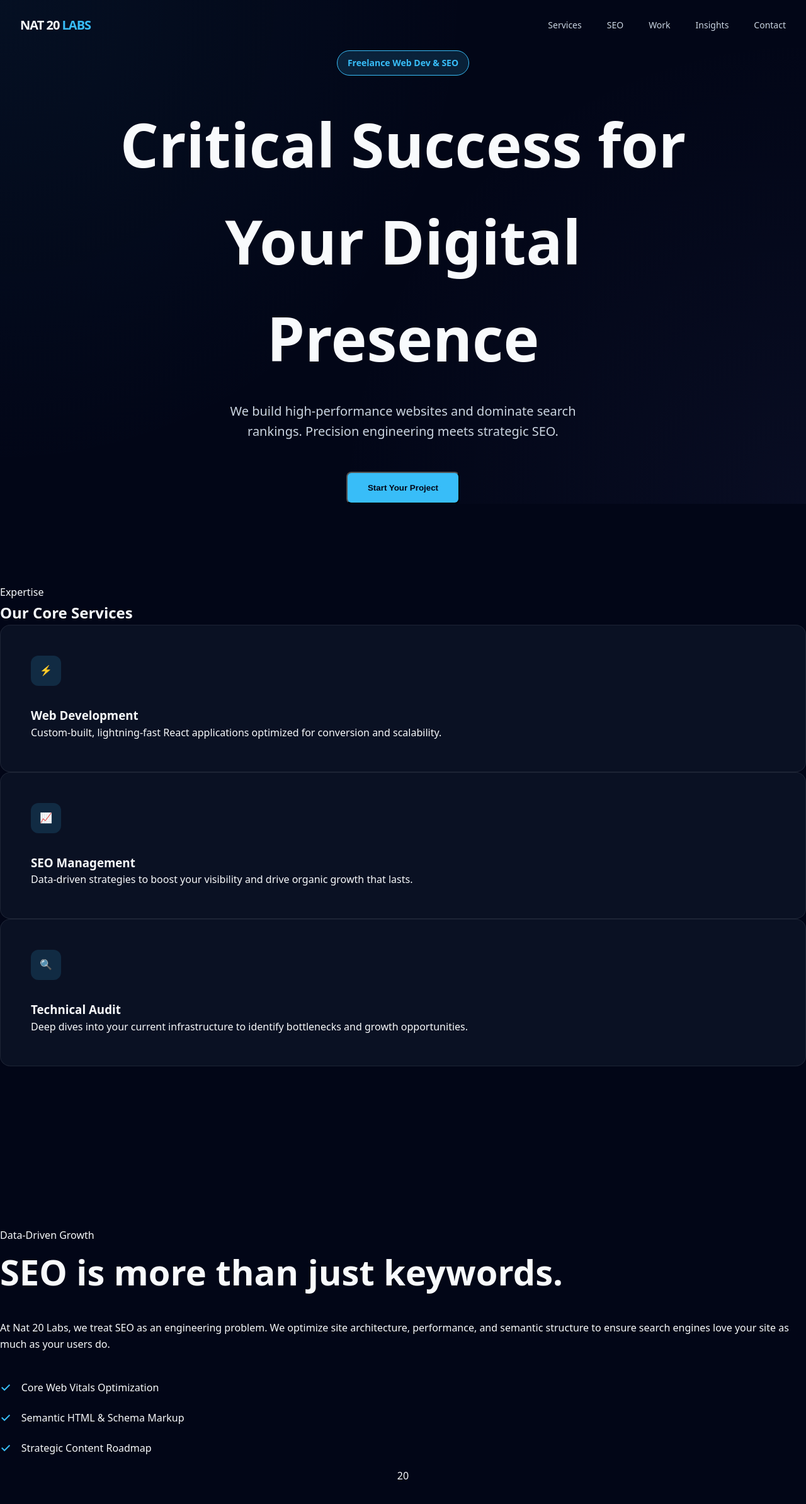
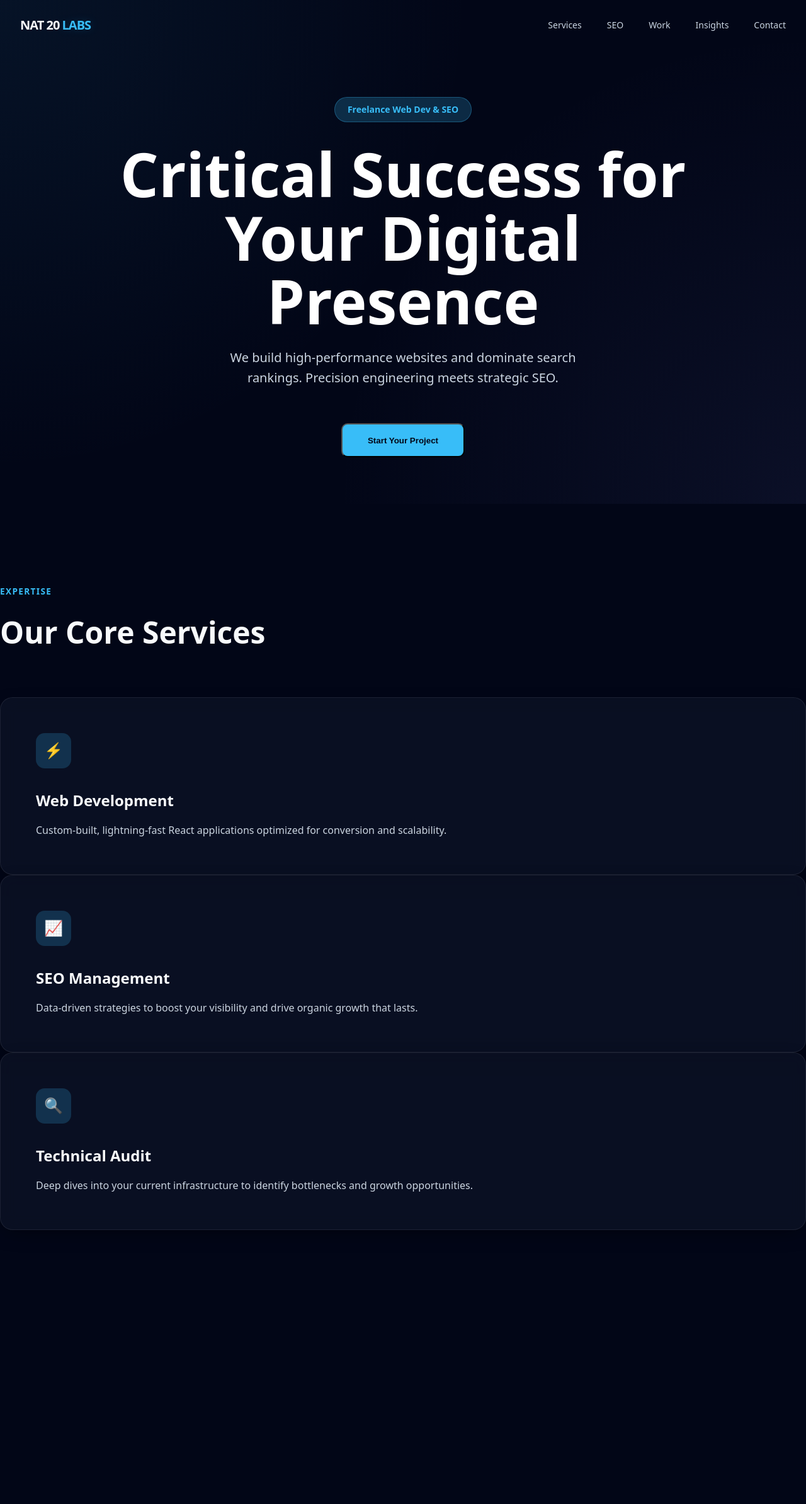
Before and after one commit to The-RavenKing/Nat20labs-site, a React (Vite) app: page / in a window 1280 px wide. Shown: the top 2388 px of the page at 63% size. Built offline with nearby package versions, Linux system fonts and the light colour scheme.

Commit message:
Design: Restored premium visual flair with zero performance impact using Intersection Observer

```diff
--- a/index.html
+++ b/index.html
@@ -14,54 +14,57 @@
       :root {
         --bg-primary: #020617; --bg-secondary: #0f172a; --bg-tertiary: #1e293b;
         --text-primary: #f8fafc; --text-secondary: #cbd5e1; --text-muted: #94a3b8;
-        --accent: #38bdf8; --accent-secondary: #818cf8; --accent-glow: rgba(56, 189, 248, 0.15);
-        --border: rgba(255, 255, 255, 0.08); --transition-fast: 0.2s ease;
-        --transition-slow: 0.5s cubic-bezier(0.4, 0, 0.2, 1);
+        --accent: #38bdf8; --accent-secondary: #818cf8; --accent-glow: rgba(56, 189, 248, 0.2);
+        --border: rgba(255, 255, 255, 0.08); --transition-fast: 0.25s cubic-bezier(0.4, 0, 0.2, 1);
       }
       * { margin: 0; padding: 0; box-sizing: border-box; }
       body { background-color: var(--bg-primary); color: var(--text-primary); font-family: system-ui, -apple-system, sans-serif; line-height: 1.6; -webkit-font-smoothing: antialiased; overflow-x: hidden; text-rendering: optimizeSpeed; }
       .container { max-width: 1280px; margin: 0 auto; padding: 0 2rem; }
       .section { padding: 8rem 0; position: relative; content-visibility: auto; contain-intrinsic-size: 1px 500px; }
 
-      /* Navbar */
+      /* Navbar - Sleeker Glass */
       .navbar { position: fixed; top: 0; left: 0; right: 0; height: 80px; display: flex; align-items: center; justify-content: space-between; z-index: 1000; transition: var(--transition-fast); }
       .navbar.scrolled { height: 64px; background: rgba(2, 6, 23, 0.8); backdrop-filter: blur(12px); border-bottom: 1px solid var(--border); }
       .logo { font-size: 1.25rem; font-weight: 900; letter-spacing: -0.05em; color: var(--text-primary); }
-      .logo span { color: var(--accent); }
+      .logo span { color: var(--accent); text-shadow: 0 0 15px var(--accent-glow); }
       .nav-links { display: flex; gap: 2.5rem; }
-      .nav-link { font-size: 0.875rem; font-weight: 500; color: var(--text-secondary); transition: var(--transition-fast); text-decoration: none; }
+      .nav-link { font-size: 0.875rem; font-weight: 500; color: var(--text-secondary); transition: var(--transition-fast); text-decoration: none; position: relative; }
       .nav-link:hover { color: var(--accent); }
+      .nav-link::after { content: ''; position: absolute; bottom: -4px; left: 0; width: 0; height: 2px; background: var(--accent); transition: width 0.3s; }
+      .nav-link:hover::after { width: 100%; }
 
-      /* Hero */
-      .hero { min-height: 100vh; display: flex; flex-direction: column; justify-content: center; align-items: center; text-align: center; padding-top: 80px; background: radial-gradient(circle at 0% 0%, rgba(56, 189, 248, 0.05) 0%, transparent 50%), radial-gradient(circle at 100% 100%, rgba(129, 140, 248, 0.05) 0%, transparent 50%); }
-      .hero-badge { background: var(--accent-glow); color: var(--accent); padding: 0.5rem 1rem; border-radius: 99px; font-size: 0.875rem; font-weight: 600; margin-bottom: 2rem; border: 1px solid var(--accent); }
-      .hero-title { font-size: clamp(3rem, 10vw, 6rem); margin-bottom: 1.5rem; max-width: 900px; font-weight: 800; color: var(--text-primary); }
-      .hero p { max-width: 600px; margin-bottom: 3rem; font-size: 1.25rem; color: var(--text-secondary); }
+      /* Hero - Instant Paint H1, Animated Subtext */
+      .hero { min-height: 100vh; display: flex; flex-direction: column; justify-content: center; align-items: center; text-align: center; padding-top: 80px; background: radial-gradient(circle at 0% 0%, rgba(56, 189, 248, 0.07) 0%, transparent 50%), radial-gradient(circle at 100% 100%, rgba(129, 140, 248, 0.07) 0%, transparent 50%); }
+      .hero-badge { background: var(--accent-glow); color: var(--accent); padding: 0.5rem 1.25rem; border-radius: 99px; font-size: 0.875rem; font-weight: 600; margin-bottom: 2rem; border: 1px solid rgba(56, 189, 248, 0.3); }
+      .hero-title { font-size: clamp(3rem, 10vw, 6rem); margin-bottom: 1.5rem; max-width: 900px; font-weight: 800; color: #fff; line-height: 1.05; }
+      .hero p { max-width: 600px; margin-bottom: 3.5rem; font-size: 1.25rem; color: var(--text-secondary); opacity: 0; animation: fadeInUp 0.8s 0.2s forwards; }
 
-      /* Cards & Grid */
-      .grid { display: grid; grid-template-columns: repeat(auto-fit, minmax(300px, 1fr)); gap: 2rem; }
-      .glass { background: rgba(15, 23, 42, 0.7); backdrop-filter: blur(12px); border: 1px solid var(--border); }
-      .card { padding: 2.5rem; border-radius: 1rem; transition: transform 0.3s; }
-      .service-card { padding: 3rem; border-radius: 16px; transition: var(--transition-slow); }
-      .service-card:hover { background: var(--bg-secondary); transform: translateY(-8px); }
-      .service-icon { width: 48px; height: 48px; background: var(--accent-glow); border-radius: 12px; display: flex; align-items: center; justify-content: center; color: var(--accent); margin-bottom: 2rem; }
+      /* Cards & Grids - Restoring Depth */
+      .grid { display: grid; grid-template-columns: repeat(auto-fit, minmax(320px, 1fr)); gap: 2.5rem; }
+      .glass { background: rgba(15, 23, 42, 0.6); backdrop-filter: blur(12px); border: 1px solid var(--border); box-shadow: 0 10px 30px -10px rgba(0,0,0,0.5); }
+      .service-card { padding: 3.5rem; border-radius: 20px; transition: var(--transition-fast); cursor: default; }
+      .service-card:hover { transform: translateY(-10px); background: rgba(30, 41, 59, 0.8); border-color: var(--accent); box-shadow: 0 20px 40px -15px rgba(56, 189, 248, 0.1); }
+      .service-icon { width: 56px; height: 56px; background: var(--accent-glow); border-radius: 14px; display: flex; align-items: center; justify-content: center; color: var(--accent); margin-bottom: 2rem; font-size: 1.5rem; }
 
-      .btn { display: inline-flex; align-items: center; justify-content: center; padding: 1rem 2rem; border-radius: 8px; font-weight: 600; transition: var(--transition-fast); text-decoration: none; }
+      .btn { display: inline-flex; align-items: center; justify-content: center; padding: 1.1rem 2.5rem; border-radius: 10px; font-weight: 700; transition: var(--transition-fast); text-decoration: none; }
       .btn-primary { background: var(--accent); color: var(--bg-primary); }
+      .btn-primary:hover { transform: scale(1.03); box-shadow: 0 0 25px var(--accent-glow); }
 
-      /* Animations */
-      @keyframes fadeInUp { from { opacity: 0; transform: translateY(20px); } to { opacity: 1; transform: translateY(0); } }
-      .reveal { opacity: 0; animation: fadeInUp 0.8s forwards; }
-      .reveal-delay-1 { animation-delay: 0.2s; } .reveal-delay-2 { animation-delay: 0.4s; }
+      /* Animations - Optimized */
+      @keyframes fadeInUp { from { opacity: 0; transform: translateY(25px); } to { opacity: 1; transform: translateY(0); } }
+      .reveal { opacity: 0; }
+      .reveal.active { animation: fadeInUp 0.8s cubic-bezier(0.4, 0, 0.2, 1) forwards; }
 
-      /* Markdown & Blog */
-      .markdown-content p { margin-bottom: 1.5rem; color: var(--text-secondary); }
-      .markdown-content h2 { color: var(--text-primary); margin: 2rem 0 1rem; }
+      /* Markdown */
+      .markdown-content { font-size: 1.15rem; line-height: 1.8; color: var(--text-secondary); }
+      .markdown-content h2 { color: #fff; margin: 3rem 0 1.5rem; font-size: 2.25rem; }
+      .markdown-content p { margin-bottom: 1.5rem; }
 
       @media (max-width: 768px) {
         .nav-links { display: none; }
-        .hero-title { font-size: 3.2rem; }
+        .hero-title { font-size: 3.4rem; letter-spacing: -0.02em; }
         .section { padding: 5rem 0; }
+        .service-card { padding: 2.5rem; }
       }
     </style>
 
--- a/src/App.tsx
+++ b/src/App.tsx
@@ -3,7 +3,7 @@ import { siteContent } from './content'
 import { blogPosts } from './content/blog'
 import type { BlogPost } from './content/blog'
 
-// Lazy load the markdown component to reduce initial bundle size
+// Lazy load the markdown component
 const ReactMarkdown = lazy(() => import('react-markdown'));
 
 function App() {
@@ -15,33 +15,26 @@ function App() {
       setScrolled(window.scrollY > 50);
     };
     window.addEventListener('scroll', handleScroll);
-    return () => window.removeEventListener('scroll', handleScroll);
-  }, []);
+
+    // Intersection Observer for reveal animations
+    const observer = new IntersectionObserver((entries) => {
+      entries.forEach(entry => {
+        if (entry.isIntersecting) {
+          entry.target.classList.add('active');
+        }
+      });
+    }, { threshold: 0.1 });
+
+    document.querySelectorAll('.reveal').forEach(el => observer.observe(el));
+
+    return () => {
+      window.removeEventListener('scroll', handleScroll);
+      observer.disconnect();
+    };
+  }, [selectedPost]); // Re-run if we navigate back to home
 
   return (
     <div className="app">
-      <script type="application/ld+json">
-        {JSON.stringify({
-          "@context": "https://schema.org",
-          "@type": "ProfessionalService",
-          "name": "Nat 20 Labs",
-          "image": "https://nat20labs.com/logo.png",
-          "@id": "https://nat20labs.com",
-          "url": "https://nat20labs.com",
-          "address": {
-            "@type": "PostalAddress",
-            "addressLocality": "London",
-            "addressRegion": "Greater London",
-            "addressCountry": "GB"
-          },
-          "geo": {
-            "@type": "GeoCoordinates",
-            "latitude": 51.5074,
-            "longitude": -0.1278
-          }
-        })}
-      </script>
-
       <header>
         <nav className={`navbar container ${scrolled ? 'scrolled' : ''}`}>
           <div className="logo">
@@ -61,40 +54,40 @@ function App() {
         {!selectedPost ? (
           <>
             <section className="hero container">
-              <div className="hero-badge reveal">Freelance Web Dev & SEO</div>
+              <div className="hero-badge">Freelance Web Dev & SEO</div>
               <h1 className="hero-title">{siteContent.hero.title}</h1>
-              <p className="reveal reveal-delay-2">{siteContent.hero.subtitle}</p>
-              <div className="reveal reveal-delay-2">
+              <p>{siteContent.hero.subtitle}</p>
+              <div>
                 <button className="btn btn-primary">{siteContent.hero.cta}</button>
               </div>
             </section>
 
             <section id="services" className="section container">
               <div className="section-header reveal">
-                <span className="section-tag">Expertise</span>
-                <h2>Our Core Services</h2>
+                <span className="section-tag" style={{ color: 'var(--accent)', fontWeight: 700, textTransform: 'uppercase', fontSize: '0.85rem', letterSpacing: '0.1em', marginBottom: '1rem', display: 'block' }}>Expertise</span>
+                <h2 style={{ fontSize: '3rem', marginBottom: '4rem' }}>Our Core Services</h2>
               </div>
               <div className="services-grid">
                 {siteContent.services.map((service, index) => (
-                  <div className="service-card glass reveal" key={index} style={{ animationDelay: `${0.2 * index}s` }}>
+                  <div className="service-card glass reveal" key={index}>
                     <div className="service-icon">
                       {index === 0 && '⚡'}
                       {index === 1 && '📈'}
                       {index === 2 && '🔍'}
                     </div>
-                    <h3>{service.title}</h3>
-                    <p>{service.description}</p>
+                    <h3 style={{ fontSize: '1.5rem', marginBottom: '1rem' }}>{service.title}</h3>
+                    <p style={{ color: 'var(--text-secondary)' }}>{service.description}</p>
                   </div>
                 ))}
               </div>
             </section>
 
             <section id="seo" className="section container">
-              <div className="seo-feature">
-                <div className="reveal">
-                  <span className="section-tag">Data-Driven Growth</span>
-                  <h2 style={{ fontSize: '3.5rem', marginBottom: '2rem' }}>{siteContent.seoSection.title}</h2>
-                  <p style={{ marginBottom: '2.5rem' }}>{siteContent.seoSection.description}</p>
+              <div className="seo-feature glass reveal" style={{ padding: '4rem', borderRadius: '24px' }}>
+                <div style={{ flex: 1 }}>
+                  <span style={{ color: 'var(--accent)', fontWeight: 700, textTransform: 'uppercase', fontSize: '0.85rem', letterSpacing: '0.1em', marginBottom: '1rem', display: 'block' }}>Data-Driven</span>
+                  <h2 style={{ fontSize: '3.5rem', marginBottom: '2rem', lineHeight: 1.1 }}>{siteContent.seoSection.title}</h2>
+                  <p style={{ marginBottom: '2.5rem', color: 'var(--text-secondary)' }}>{siteContent.seoSection.description}</p>
                   <ul style={{ listStyle: 'none', padding: 0 }}>
                     {siteContent.seoSection.highlights.map((item, index) => (
                       <li key={index} style={{ display: 'flex', alignItems: 'center', gap: '1rem', marginBottom: '1rem', color: 'var(--text-primary)', fontWeight: 500 }}>
@@ -103,7 +96,7 @@ function App() {
                     ))}
                   </ul>
                 </div>
-                <div className="seo-stat reveal" style={{ textAlign: 'center' }}>
+                <div style={{ flex: 1, textAlign: 'center', fontSize: '12rem', fontWeight: 900, color: 'transparent', WebkitTextStroke: '2px var(--accent)', opacity: 0.15 }}>
                   20
                 </div>
               </div>
@@ -111,19 +104,19 @@ function App() {
 
             <section id="portfolio" className="section container">
               <div className="section-header reveal">
-                <span className="section-tag">Portfolio</span>
-                <h2>Selected Case Studies</h2>
+                <span style={{ color: 'var(--accent)', fontWeight: 700, textTransform: 'uppercase', fontSize: '0.85rem', letterSpacing: '0.1em', marginBottom: '1rem', display: 'block' }}>Portfolio</span>
+                <h2 style={{ fontSize: '3rem', marginBottom: '4rem' }}>Selected Case Studies</h2>
               </div>
-              <div className="portfolio-grid">
-                {siteContent.portfolio.map((project, index) => (
-                  <div className="project-card reveal" key={project.id} style={{ animationDelay: `${0.2 * index}s` }}>
-                    <div className="project-image">
-                      <span style={{ fontSize: '1.5rem', fontWeight: 700, opacity: 0.5 }}>{project.imageLabel}</span>
+              <div className="grid">
+                {siteContent.portfolio.map((project) => (
+                  <div className="project-card glass reveal" key={project.id} style={{ borderRadius: '24px', overflow: 'hidden' }}>
+                    <div style={{ height: '240px', background: 'rgba(2, 6, 23, 0.5)', display: 'flex', alignItems: 'center', justifyContent: 'center', fontSize: '1.25rem', fontWeight: 700, color: 'var(--text-muted)' }}>
+                      {project.imageLabel}
                     </div>
-                    <div className="project-info">
-                      <span className="section-tag" style={{ fontSize: '0.75rem', marginBottom: '0.5rem' }}>{project.tag}</span>
-                      <h3 style={{ fontSize: '1.5rem', marginBottom: '0.5rem' }}>{project.title}</h3>
-                      <p style={{ fontSize: '0.95rem' }}>{project.description}</p>
+                    <div style={{ padding: '2rem' }}>
+                      <span style={{ color: 'var(--accent)', fontSize: '0.75rem', fontWeight: 700, textTransform: 'uppercase' }}>{project.tag}</span>
+                      <h3 style={{ fontSize: '1.75rem', margin: '0.5rem 0' }}>{project.title}</h3>
+                      <p style={{ color: 'var(--text-secondary)', fontSize: '0.95rem' }}>{project.description}</p>
                     </div>
                   </div>
                 ))}
@@ -132,16 +125,16 @@ function App() {
 
             <section id="insights" className="section container">
               <div className="section-header reveal">
-                <span className="section-tag">Insights</span>
-                <h2>Latest from Nat 20 Labs</h2>
+                <span style={{ color: 'var(--accent)', fontWeight: 700, textTransform: 'uppercase', fontSize: '0.85rem', letterSpacing: '0.1em', marginBottom: '1rem', display: 'block' }}>Insights</span>
+                <h2 style={{ fontSize: '3rem', marginBottom: '4rem' }}>Latest Strategy</h2>
               </div>
               <div className="grid">
                 {blogPosts.map((post) => (
-                  <div className="card glass reveal" key={post.id} style={{ cursor: 'pointer', textAlign: 'left' }} onClick={() => setSelectedPost(post)}>
-                    <span className="section-tag" style={{ fontSize: '0.75rem' }}>{post.category}</span>
-                    <h3>{post.title}</h3>
-                    <p style={{ fontSize: '0.9rem', marginBottom: '1.5rem' }}>{post.excerpt}</p>
-                    <div style={{ display: 'flex', justifyContent: 'space-between', alignItems: 'center', fontSize: '0.8rem', color: 'var(--text-muted)' }}>
+                  <div className="card glass reveal" key={post.id} style={{ cursor: 'pointer' }} onClick={() => setSelectedPost(post)}>
+                    <span style={{ color: 'var(--accent)', fontSize: '0.75rem', fontWeight: 700, textTransform: 'uppercase' }}>{post.category}</span>
+                    <h3 style={{ margin: '1rem 0' }}>{post.title}</h3>
+                    <p style={{ color: 'var(--text-secondary)', fontSize: '0.95rem', marginBottom: '1.5rem' }}>{post.excerpt}</p>
+                    <div style={{ display: 'flex', justifyContent: 'space-between', color: 'var(--text-muted)', fontSize: '0.85rem' }}>
                       <span>By {post.author}</span>
                       <span>{post.date}</span>
                     </div>
@@ -151,56 +144,38 @@ function App() {
             </section>
 
             <section id="contact" className="section container" style={{ textAlign: 'center' }}>
-              <div className="glass" style={{ padding: '6rem 2rem', borderRadius: '32px' }}>
+              <div className="glass reveal" style={{ padding: '6rem 2rem', borderRadius: '32px' }}>
                 <h2 style={{ fontSize: '3.5rem', marginBottom: '1.5rem' }}>Ready to level up?</h2>
-                <p style={{ maxWidth: '600px', margin: '0 auto 3rem' }}>Let's discuss how we can grow your business together through technical excellence and strategic SEO.</p>
+                <p style={{ maxWidth: '600px', margin: '0 auto 3rem', color: 'var(--text-secondary)' }}>Let's discuss how we can grow your business together through technical excellence and strategic SEO.</p>
                 <a href="mailto:karl@nat20labs.com" className="btn btn-primary">Get in Touch</a>
               </div>
             </section>
           </>
         ) : (
-          <article className="container section reveal" style={{ maxWidth: '800px', textAlign: 'left' }}>
-            <button
-              onClick={() => setSelectedPost(null)}
-              className="section-tag"
-              style={{ background: 'none', border: 'none', cursor: 'pointer', marginBottom: '2rem' }}
-            >
-              ← Back to Home
-            </button>
-            <span className="section-tag">{selectedPost.category}</span>
-            <h1 style={{ fontSize: '3.5rem', marginBottom: '1rem' }}>{selectedPost.title}</h1>
+          <article className="container section reveal active" style={{ maxWidth: '800px' }}>
+            <button onClick={() => setSelectedPost(null)} className="btn" style={{ color: 'var(--accent)', padding: 0, marginBottom: '2rem' }}>← Back to Home</button>
+            <h1 style={{ fontSize: '3.5rem', marginBottom: '1.5rem', lineHeight: 1.1 }}>{selectedPost.title}</h1>
             <div style={{ display: 'flex', gap: '2rem', marginBottom: '3rem', color: 'var(--text-muted)', fontSize: '0.9rem' }}>
               <span>Writer: <strong>{selectedPost.author}</strong></span>
               <span>{selectedPost.date}</span>
               <span>{selectedPost.readTime}</span>
             </div>
             <div className="markdown-content">
-              <Suspense fallback={<div style={{ padding: '2rem', textAlign: 'center' }}>Loading Insight...</div>}>
+              <Suspense fallback={<div>Loading Insight...</div>}>
                 <ReactMarkdown>{selectedPost.content}</ReactMarkdown>
               </Suspense>
             </div>
             <div style={{ marginTop: '4rem', padding: '2rem', borderTop: '1px solid var(--border)' }}>
-              <p>Liked this article? Let's discuss how these strategies apply to your business.</p>
-              <button onClick={() => { setSelectedPost(null); window.location.hash = '#contact'; }} className="btn btn-primary" style={{ marginTop: '1.5rem' }}>
-                Work with Nat 20 Labs
-              </button>
+              <button onClick={() => { setSelectedPost(null); window.location.hash = '#contact'; }} className="btn btn-primary">Work with Nat 20 Labs</button>
             </div>
           </article>
         )}
       </main>
 
-      <footer className="container">
-        <div className="footer-content">
+      <footer className="container" style={{ padding: '4rem 0', borderTop: '1px solid var(--border)' }}>
+        <div style={{ display: 'flex', justifyContent: 'space-between', alignItems: 'center' }}>
           <div className="logo">NAT 20 <span>LABS</span></div>
-          <div style={{ display: 'flex', gap: '2rem' }}>
-            <a href="#services" className="nav-link">Services</a>
-            <a href="#seo" className="nav-link">SEO</a>
-            <a href="#portfolio" className="nav-link">Work</a>
-          </div>
-        </div>
-        <div style={{ display: 'flex', justifyContent: 'space-between', color: 'var(--text-muted)', fontSize: '0.875rem' }}>
-          <p>&copy; {new Date().getFullYear()} Nat 20 Labs. All rights reserved.</p>
-          <p>Modern Web Development & SEO Strategy</p>
+          <div style={{ color: 'var(--text-muted)', fontSize: '0.85rem' }}>&copy; {new Date().getFullYear()} Nat 20 Labs. All rights reserved.</div>
         </div>
       </footer>
     </div>
```
